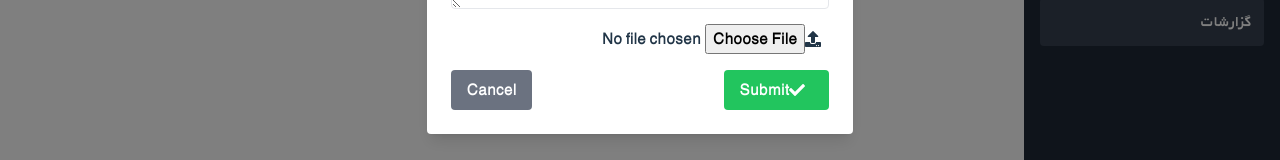
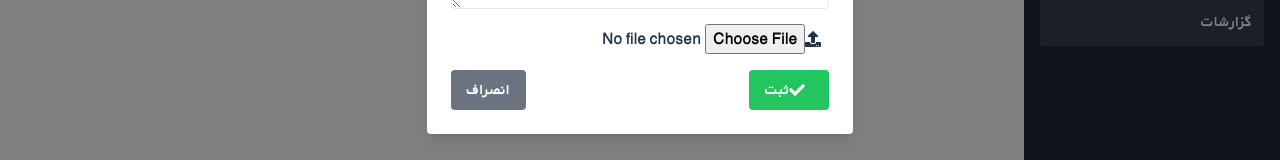
Before and after one commit to mahankarimi1382/tala7, a React (Vite) app: page /AddSomeNews in a window 1280 px wide. Both pictures are taken after a click on the button 203 px from the left and 329 px from the top of the page. Shown: the part 486-646 px from the top of the page. Built offline with nearby package versions, Linux system fonts and the light colour scheme.

Commit message:
minor styling

```diff
--- a/src/Modals/Modal.jsx
+++ b/src/Modals/Modal.jsx
@@ -85,9 +85,9 @@ export default function Modal({ isOpen, onClose, onSubmit, formData, setFormData
         {/* Buttons */}
         <div className="mt-4 flex justify-between">
           <button onClick={onSubmit} className="bg-green-500 text-white px-4 py-2 rounded flex items-center">
-            <FaCheck className="mr-2" /> Submit
+            <FaCheck className="mr-2" /> ثبت
           </button>
-          <button onClick={onClose} className="bg-gray-500 text-white px-4 py-2 rounded">Cancel</button>
+          <button onClick={onClose} className="bg-gray-500 text-white px-4 py-2 rounded">انصراف</button>
         </div>
       </div>
     </div>
```
